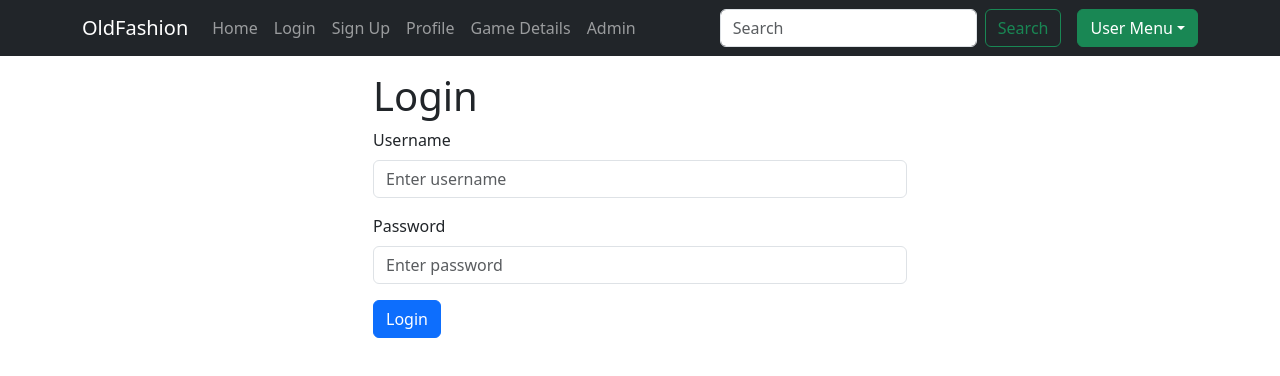
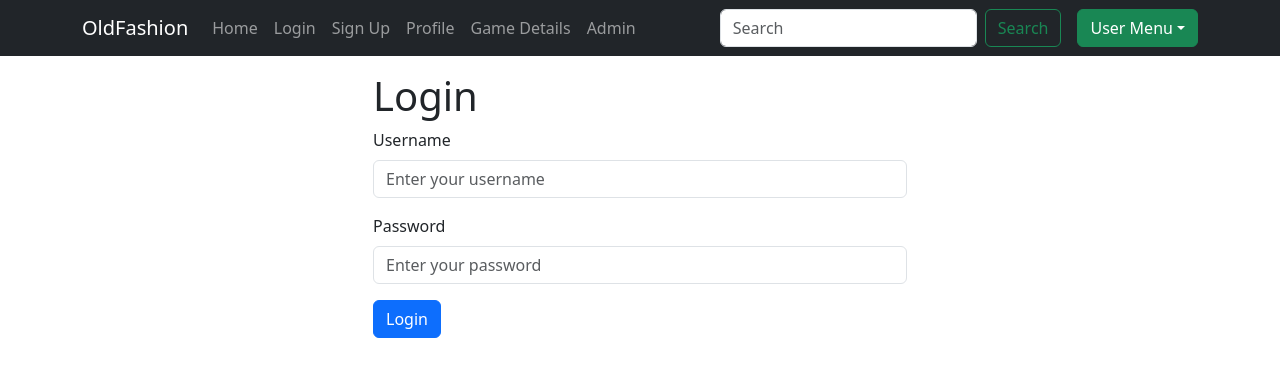
Before and after one commit to Stocks84/oldfashion2, a React (Create React App) app in the folder oldfashion/: page /login in a window 1280 px wide. Shown: the top 376 px of the page. Built offline with nearby package versions, Linux system fonts and the light colour scheme.

Commit message:
Fixed login issue

```diff
--- a/oldfashion/src/components/LoginForm.js
+++ b/oldfashion/src/components/LoginForm.js
@@ -1,30 +1,38 @@
-import React, { useState } from "react";
-import { Form, Button } from "react-bootstrap";
-import { login } from "../services/authService";
+import React, { useState } from 'react';
+import { Form, Button } from 'react-bootstrap';
+import { login } from '../services/authService';
 
 const LoginForm = ({ onLoginSuccess }) => {
-    const [formData, setFormData] = useState({ username: "", password: "" });
-    const [error, setError] = useState("");
+  const [formData, setFormData] = useState({
+    username: '',
+    password: '',
+  });
+  const [error, setError] = useState(null);
+  const [success, setSuccess] = useState(null);
 
   const handleChange = (e) => {
-        const { name, value } = e.target;
-        setFormData((prevData) => ({ ...prevData, [name]: value }));
+    setFormData({ ...formData, [e.target.name]: e.target.value });
   };
 
   const handleSubmit = async (e) => {
     e.preventDefault();
+    const credentials = {
+      username: formData.username,
+      password: formData.password,
+    };
     try {
-            const user = await login(formData.username, formData.password);
-            onLoginSuccess(user);
-            setError(""); // Notify parent of successful login
+      const response = await login(credentials);  // Sending POST request
+      setSuccess('Login successful!');
+      onLoginSuccess(response);  // Handle success
     } catch (err) {
-            setError("Invalid username or password");
+      setError(err.response?.data?.error || 'Invalid credentials.');
     }
   };
 
   return (
     <Form onSubmit={handleSubmit}>
       {error && <div className="alert alert-danger">{error}</div>}
+      {success && <div className="alert alert-success">{success}</div>}
       <Form.Group controlId="username" className="mb-3">
         <Form.Label>Username</Form.Label>
         <Form.Control
@@ -32,7 +40,7 @@ const LoginForm = ({ onLoginSuccess }) => {
           name="username"
           value={formData.username}
           onChange={handleChange}
-                    placeholder="Enter username"
+          placeholder="Enter your username"
           required
         />
       </Form.Group>
@@ -43,7 +51,7 @@ const LoginForm = ({ onLoginSuccess }) => {
           name="password"
           value={formData.password}
           onChange={handleChange}
-                    placeholder="Enter password"
+          placeholder="Enter your password"
           required
         />
       </Form.Group>
```
Lines whose indentation alone changed are shown as unchanged.
